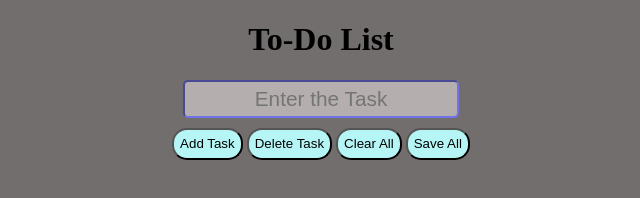
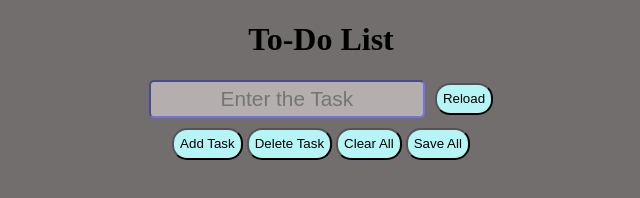
Before and after one commit to SGangrade12/To-Do_List, a plain HTML site: page index.html in a window 1280 px wide. Shown: the whole page, without its empty margins (319-959 px from the left). Drawn offline with Linux system fonts and the light colour scheme.

Commit message:
Reload Function

```diff
--- a/css/style.css
+++ b/css/style.css
@@ -4,6 +4,9 @@ body{
 
 .inbox{
     text-align: center;
+    display: flex;
+    align-items: center;
+    justify-content: center;
 }
 
 input{
@@ -32,3 +35,10 @@ button{
 h1{
     text-align: center;
 }
+
+#reload{
+    text-align: center;
+    justify-content: center;
+    align-items: center;
+    margin-left: 10px;
+}
--- a/index.html
+++ b/index.html
@@ -11,6 +11,7 @@
         <h1>To-Do List</h1>
         <div class="inbox">
             <input type="text" placeholder="Enter the Task">
+            <button id="reload">Reload</button>
         </div>
         <div class="b">
             <button id="b1">Add Task</button>
--- a/js/script.js
+++ b/js/script.js
@@ -2,19 +2,25 @@ let b1=document.querySelector("#b1")
 let b2=document.querySelector("#b2")
 let b3=document.querySelector("#b3")
 let b4=document.querySelector("#b4")
+let reload=document.querySelector("#reload")
 
 
 b1.onclick=()=>{
     console.log("Task Saved");
 }
 b2.onclick=()=>{
-    alert("Tasks are to be Deleted")
+    alert("Tasks are to be Deleted");
     console.log("Task Deleted");
 }
 b3.onclick=()=>{
     console.log("All tasks cleared");
 }
 b4.onclick=()=>{
-    alert("Task are saved succesfully!")
+    alert("Task are saved succesfully!");
     console.log("Tasks Saved");
 }
+reload.onclick=()=>{
+    alert("Tasks are being reloaded!");
+    console.log("Tasks Reloaded");
+    location.reload()
+}
```
